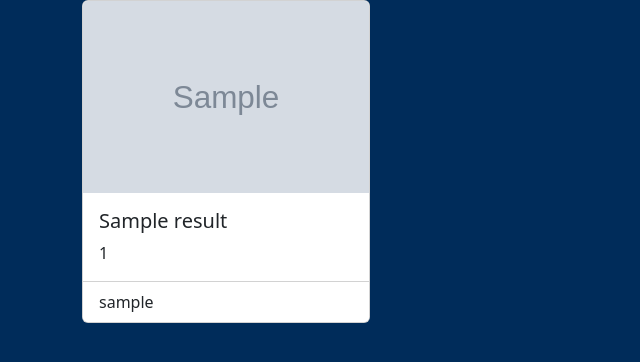
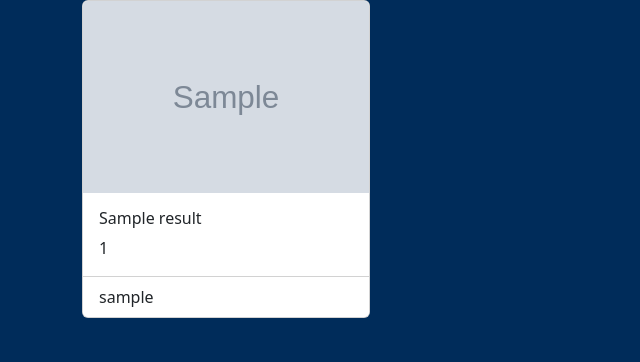
Before and after one commit to Fiyin-T/GMRD, a Django app: page /lists/1/games/genres/ in a window 1280 px wide. Shown: the part 56-418 px from the top of the page, without its empty margins (0-640 px from the left). Run offline with Django 4.2, Linux system fonts and the light colour scheme; tables that the repository leaves empty hold one stand-in row (values such as "Sample post"); grey boxes marked "Sample" are stand-in pictures; a database or web service that is not in the repository returns one stand-in record (values such as "Sample title"); data that the repository does not hold is empty.

Commit message:
updating styling

```diff
--- a/main_app/templates/games/genre_index.html
+++ b/main_app/templates/games/genre_index.html
@@ -7,7 +7,7 @@ Genre we are looking at:
 <div class="card-columns container">
     {% for game in games %}
 
-    <div class="card" style="width: 18rem; height:30rem;">
+    <div class="card" style="width: 18rem;">
       <a href="{% url 'game_index' list_id game.id %}">
             <img class="card-img-top" src="{{ game.background_image }}" alt="Card image cap">
         </a>
--- a/main_app/templates/games/genres.html
+++ b/main_app/templates/games/genres.html
@@ -9,7 +9,7 @@
         <img class="card-img-top" src="{{ genre.image_background }}" alt="">
     </a>
     <div class="card-body">
-        <h5 class="card-title"> {{ genre.name }} </h5>
+        <h6 class="card-title"> {{ genre.name }} </h6>
         <p class="card-text">{{ genre.id }}</p>
     </div>
     <ul class="list-group list-group-flush">
```
